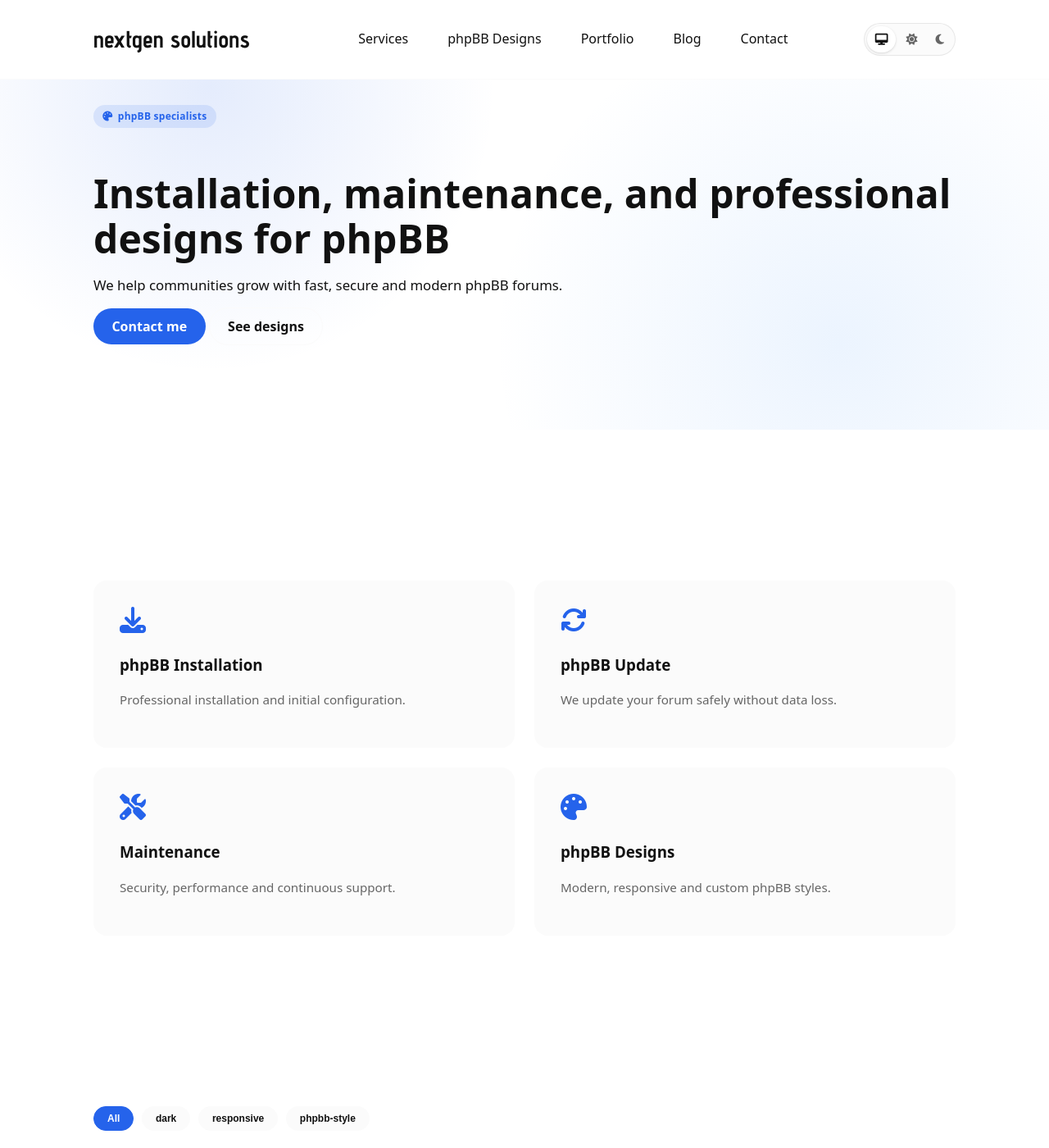
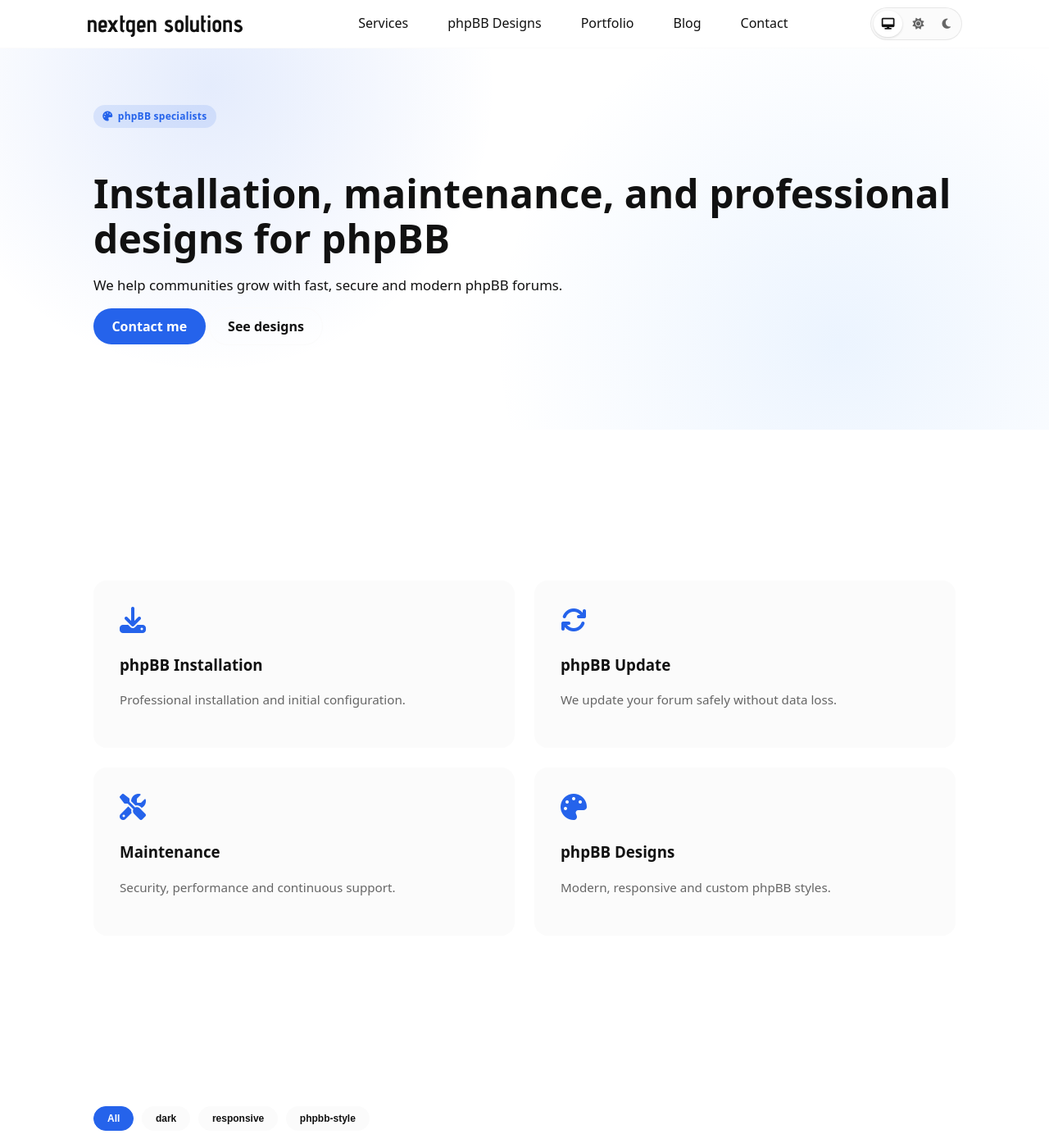
Before and after one commit to nextgen-solutions-gt/nextgen-solutions-gt.github.io, a Jekyll site: the page built from index.md, in a window 1280 px wide and 1400 px high. Shown: the whole window at 82% size. Built offline with Jekyll 4.4.1, drawn with Linux system fonts in a browser that asks for light colours.

Commit message:
Reduce height with the nav

```diff
--- a/assets/css/style.css
+++ b/assets/css/style.css
@@ -61,8 +61,11 @@
   display: flex;
   align-items: center;
   justify-content: space-between;
-  height: 64px;
+
+  min-height: 56px;   /* más compacto */
+  padding: 0 1rem;
 }
+
 
 .brand h1 {
   margin: 0;
@@ -292,22 +295,6 @@
 .nav-links a:hover::after,
 .nav-links a.active::after {
   width: 100%;
-}
-
-@media (max-width: 900px) {
-  /* ocultar menú desktop */
-  .nav-links {
-    display: none;
-  }
-
-  .nav-toggle {
-    display: inline-flex;
-  }
-
-  /* reducir spacing general */
-  .header-inner {
-    gap: 1rem;
-  }
 }
 
 .nav-actions {
@@ -1231,3 +1218,19 @@
   margin-top: 2.5rem;
   line-height: 1.7;
 }
+
+@media (max-width: 900px) {
+  /* ocultar menú desktop */
+  .nav-links {
+    display: none;
+  }
+
+  .nav-toggle {
+    display: block;
+  }
+
+  /* reducir spacing general */
+  .header-inner {
+    gap: 1rem;
+  }
+}
```
